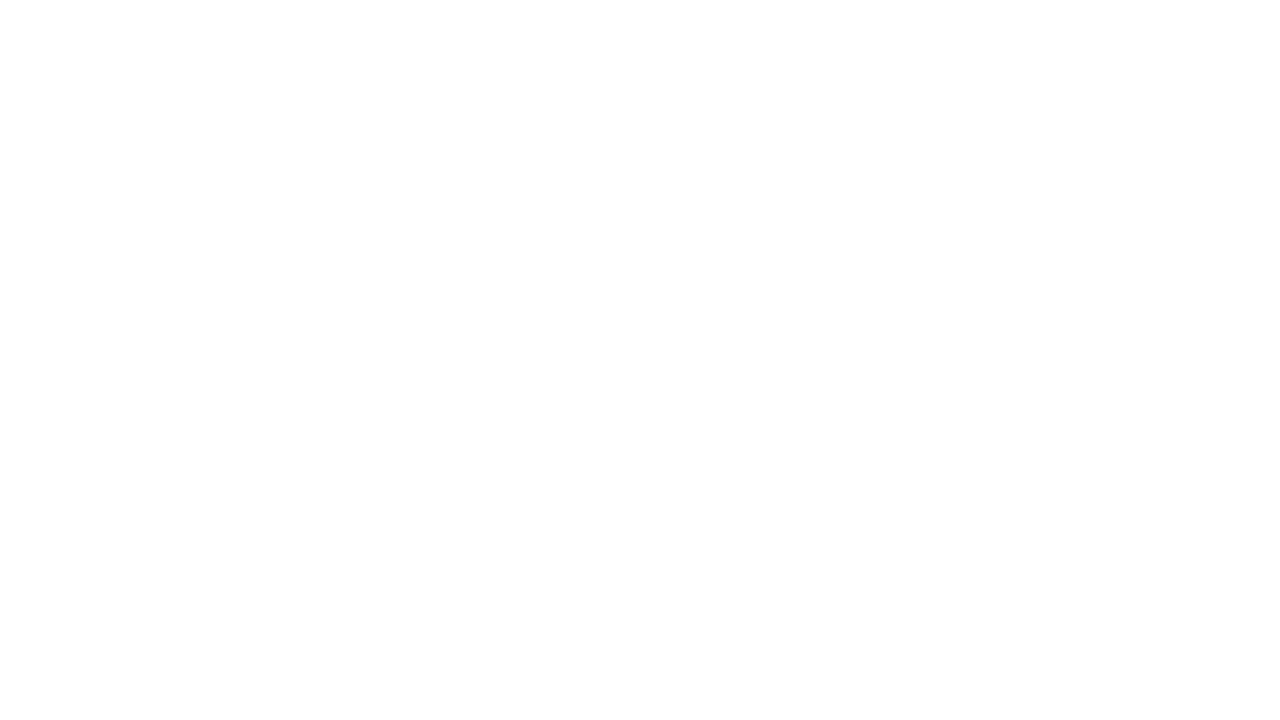
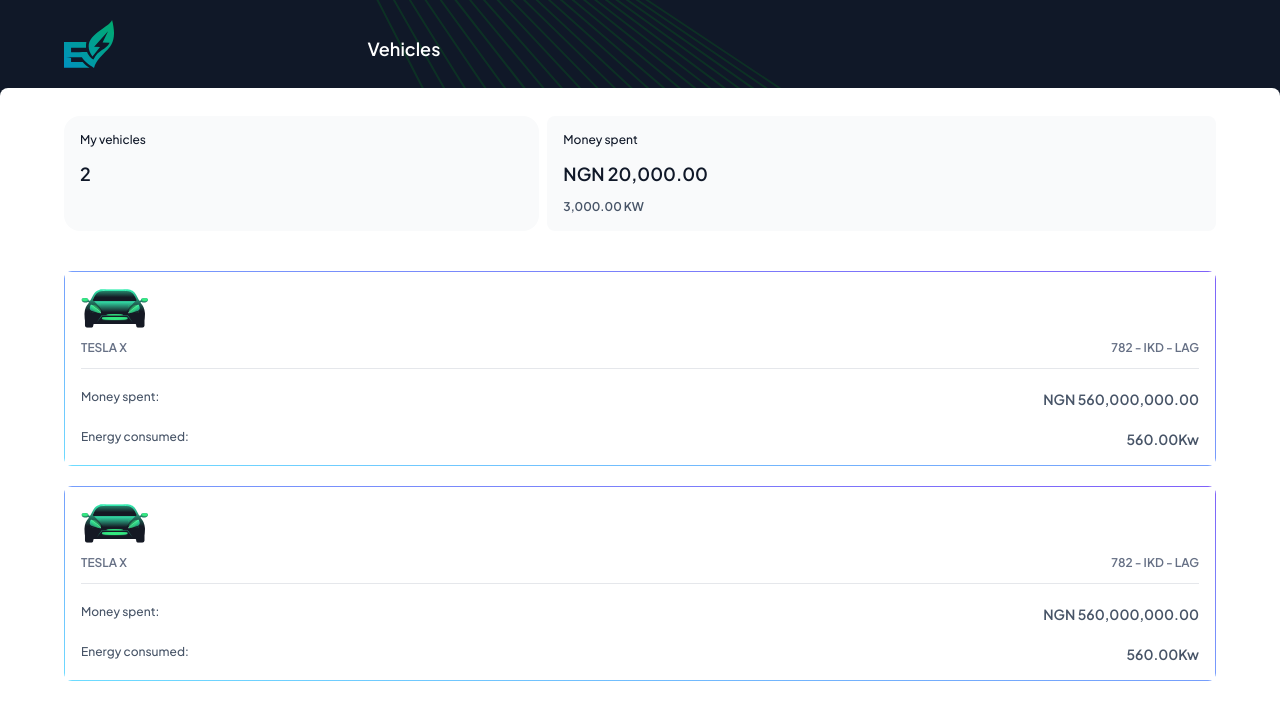
Before and after one commit to Thophylarh/ev-charger, a React (Create React App) app: page /myVehicles in a window 1280 px wide. Before the commit this address had no page. Shown: the top 720 px of the page. Built offline with nearby package versions, Linux system fonts and the light colour scheme.

Commit message:
list of vehicles page

```diff
--- a/src/App.js
+++ b/src/App.js
@@ -40,7 +40,8 @@ import Wallet from "./pages/customer/Wallet/wallet";
 import CusLogin from "./pages/customer/customerLogin/CLogin";
 import CustomerDashboard from "./pages/customer/Dashboard";
 import CustomerLayout from "./pages/customer/masterlayout";
-import Vehicles from "./pages/customer/vehicles/vehicles";
+import Vehicles from "./pages/customer/vehicleDetails/vehicleDetails";
+import MyVehicles from "./pages/customer/myVehicles/myVehicles";
 
 function App() {
   return (
@@ -138,10 +139,19 @@ function App() {
           ></Route>
 
           <Route
-            path="/vehicles"
+            path="/vehicleDetails"
             element={
               <CustomerLayout title="Vehicles">
-                <Vehicles/>
+                <Vehicles />
+              </CustomerLayout>
+            }
+          ></Route>
+
+          <Route
+            path="/myVehicles"
+            element={
+              <CustomerLayout title="Vehicles">
+                <MyVehicles/>
               </CustomerLayout>
             }
           ></Route>
--- /dev/null
+++ b/src/components/CustomerComponent/vehicleCard.jsx
@@ -0,0 +1,33 @@
+import React from "react";
+import ActiveCar from "../../assets/svg/activeCar.svg"
+
+
+const VehicleCard = () =>{
+
+    return(
+        <section className="GBorder mb-[20px] ">
+            <div className="p-[1px] bg-gradient-to-tr from-[#6DDCFF] to-[#7F60F9] rounded-lg">
+        <section className="w-full h-full p-[16px] bg-white ">
+            <img src={ActiveCar} alt="Car" />
+
+            <div className="mt-[12px] flex justify-between mb-[12px]">
+                <h2 className="text-[#667085] font-semibold text-xs">TESLA X</h2>
+                <h2 className="text-[#667085] font-semibold text-xs">782 - IKD - LAG</h2>
+            </div>
+            <hr/>
+            <div className="mt-[20px] flex justify-between">
+                <h4 className="text-[#667085]font-normal text-xs">Money spent:</h4>
+                <h3 className="text-[#475467] font-semibold text-sm">NGN 560,000,000.00</h3>
+            </div>
+            <div className="mt-[20px] flex justify-between">
+                <h4 className="text-[#667085]font-normal text-xs">Energy consumed:</h4>
+                <h3 className="text-[#475467] font-semibold text-sm">560.00Kw</h3>
+            </div>
+        </section>
+        </div>
+        </section>
+
+    )
+}
+
+export default VehicleCard;
--- /dev/null
+++ b/src/pages/customer/myVehicles/myVehicles.jsx
@@ -0,0 +1,51 @@
+import React from "react";
+import InactiveCar from "../../../assets/svg/inactiveCar.svg";
+import VehicleCard from "../../../components/CustomerComponent/vehicleCard";
+
+
+
+const MyVehicles = () =>{
+
+    let style2 = {
+		backgroundImage: `url(${InactiveCar})`,
+		backgroundPosition: "120% bottom",
+	};
+
+    return (
+        <div className="w-[90%] mx-auto pt-[28px]">
+            	<section className="grid grid-cols-12 gap-2 mb-[var(--marginBtwSection)]">
+				<div
+					style={style2}
+					className={` bg-no-repeat col-span-5 bg-[var(--grey50)] w-[100%] rounded-2xl py-4 px-4`}
+				>
+					<p className="text-xs mb-3 text-[var(--grey900)] font-medium">
+						My vehicles
+					</p>
+
+					<h5 className="text-[1.125rem]   mb-3">2</h5>
+				</div>
+
+				<div
+					className={`col-span-7 bg-[var(--grey50)] w-[100%] rounded-lg py-4 px-4`}
+				>
+					<p className="text-xs mb-3 text-[var(--grey900)] font-medium">
+						Money spent
+					</p>
+
+					<h5 className="text-[1.125rem]   mb-3">NGN 20,000.00</h5>
+
+					<p className="text-xs text-[var(--grey600)] font-bold">3,000.00 KW</p>
+				</div>
+			</section>
+
+
+                <VehicleCard/>
+                <VehicleCard/>
+
+
+
+        </div>
+    )
+}
+
+export default MyVehicles;
--- /dev/null
+++ b/src/pages/customer/vehicleDetails/vehicleDetails.jsx
@@ -0,0 +1,31 @@
+import React from "react";
+import ActiveCar from "../../../assets/svg/activeCar.svg"
+import TransactionCard from "../../../components/CustomerComponent/TransactionCard";
+import VehicleCard from "../../../components/CustomerComponent/vehicleCard";
+
+import "./styles.css"
+
+const Vehicles = () =>{
+
+    return (
+        <section className="w-[90%] mx-auto pt-[28px]">
+            <VehicleCard/>
+
+            <section className="mt-[20px]">
+                <h3 className="mb-[12px]">Charge history</h3>
+
+                <TransactionCard/>
+                <TransactionCard/>
+                <TransactionCard/>
+                <TransactionCard/>
+                <TransactionCard/>
+
+            </section>
+
+
+
+        </section>
+    )
+}
+
+export default Vehicles
--- a/src/pages/customer/vehicles/vehicles.jsx
+++ /dev/null
@@ -1,43 +0,0 @@
-import React from "react";
-import ActiveCar from "../../../assets/svg/activeCar.svg"
-
-import "./styles.css"
-
-const Vehicles = () =>{
-
-    return (
-        <section className="w-[90%] mx-auto pt-[28px]">
-
-            <section className="GBorder">
-            <section className="w-full h-full p-[16px] bg-white border">
-                <img src={ActiveCar} alt="Car" />
-
-                <div className="mt-[12px] flex justify-between mb-[12px]">
-                    <h2 className="text-[#667085] font-semibold text-xs">TESLA X</h2>
-                    <h2 className="text-[#667085] font-semibold text-xs">782 - IKD - LAG</h2>
-                </div>
-                <hr/>
-                <div className="mt-[20px] flex justify-between">
-                    <h4 className="text-[#667085]font-normal text-xs">Money spent:</h4>
-                    <h3 className="text-[#475467] font-semibold text-sm">NGN 560,000,000.00</h3>
-                </div>
-                <div className="mt-[20px] flex justify-between">
-                    <h4 className="text-[#667085]font-normal text-xs">Energy consumed:</h4>
-                    <h3 className="text-[#475467] font-semibold text-sm">560.00Kw</h3>
-                </div>
-            </section>
-            </section>
-
-            <section>
-                <h3>Charge history</h3>
-
-
-            </section>
-
-
-
-        </section>
-    )
-}
-
-export default Vehicles
```
Also changed, not shown: src/pages/customer/vehicleDetails/styles.css (added).
